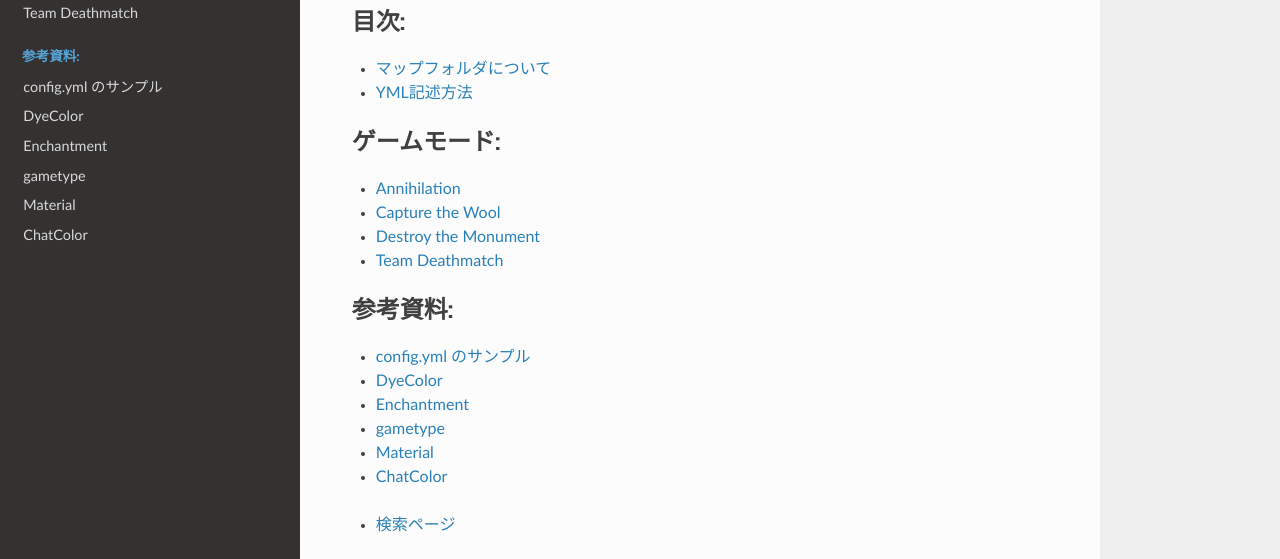
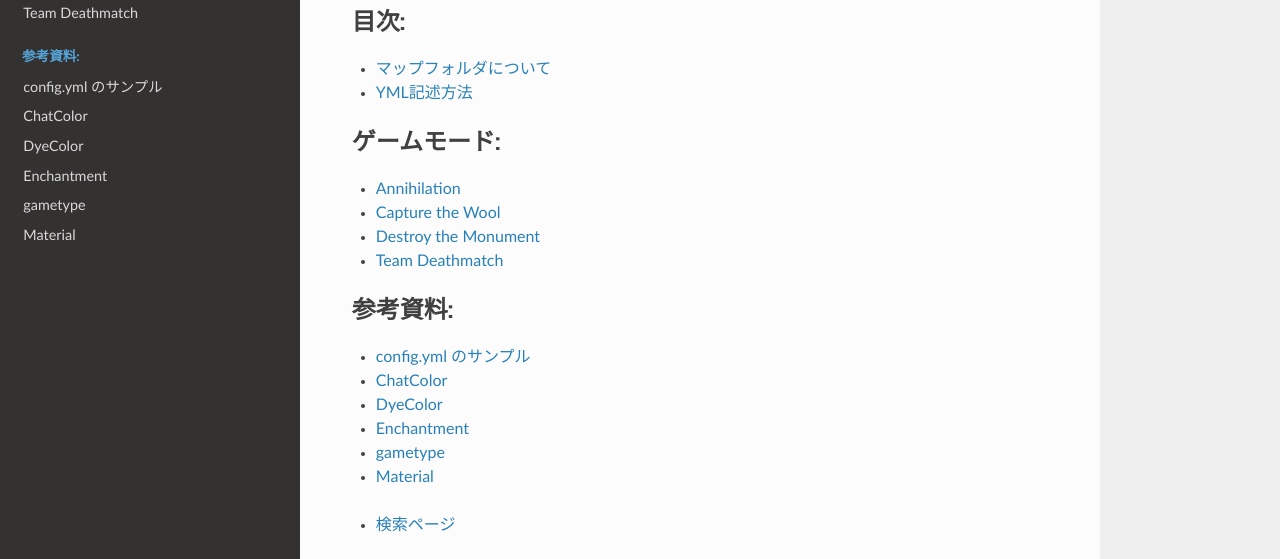
Before and after one commit to natyu192/kokuminteampvp-docs, a Sphinx documentation site: the page built from docs/index.rst, in a window 1280 px wide and 1082 px high. Shown: the part 356-915 px from the top of the window. Built offline with Sphinx 7.4.7 and the Read the Docs theme 2.0.0, drawn with Linux system fonts in a browser that asks for light colours.

Commit message:
目次の項目の並び替え

```diff
--- a/docs/index.rst
+++ b/docs/index.rst
@@ -33,10 +33,10 @@ KokuminTeamPvP プラグイン自体は、 Discord 内 DM にて購入を受け
    :caption: 参考資料:
 
    tutorial/sample-yml
+   data/chatcolor
    data/dyecolor
    data/enchantment
    data/gametype
    data/material
-   data/chatcolor
 
 * :ref:`search`
```
